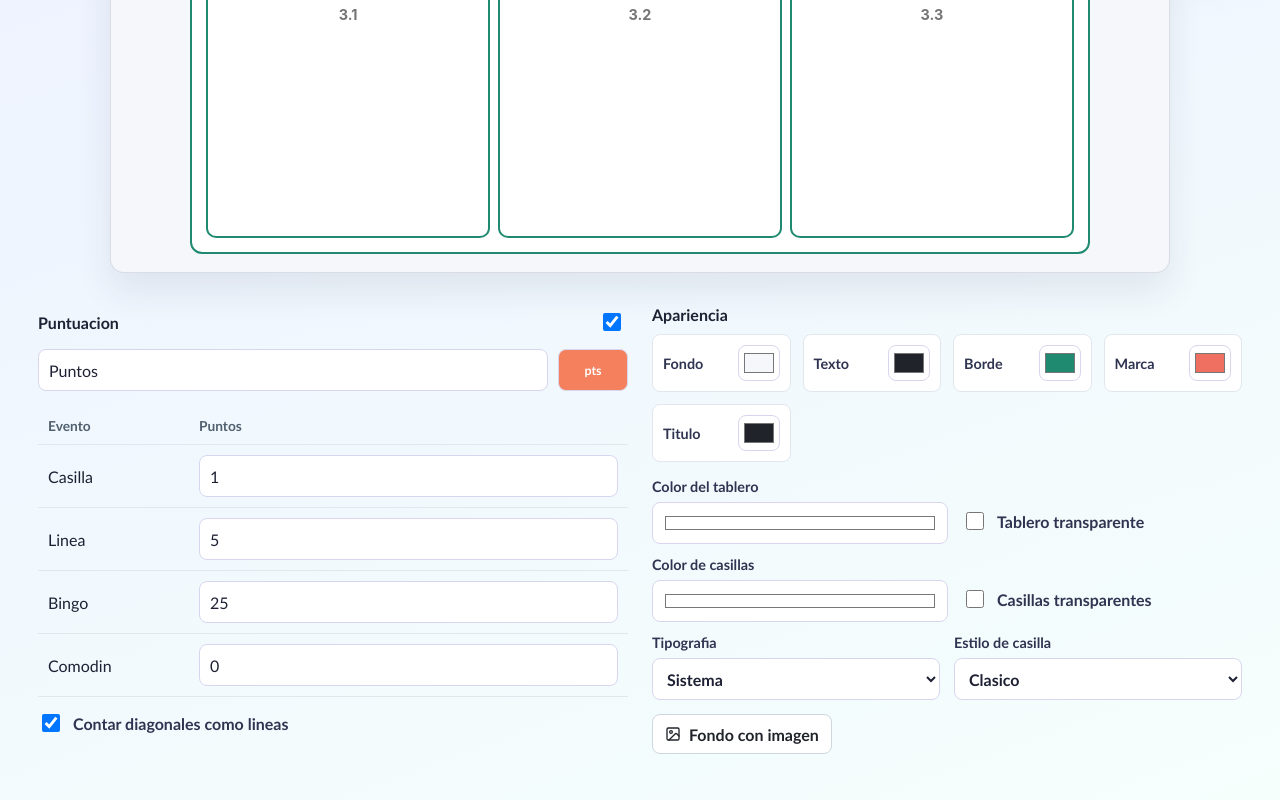
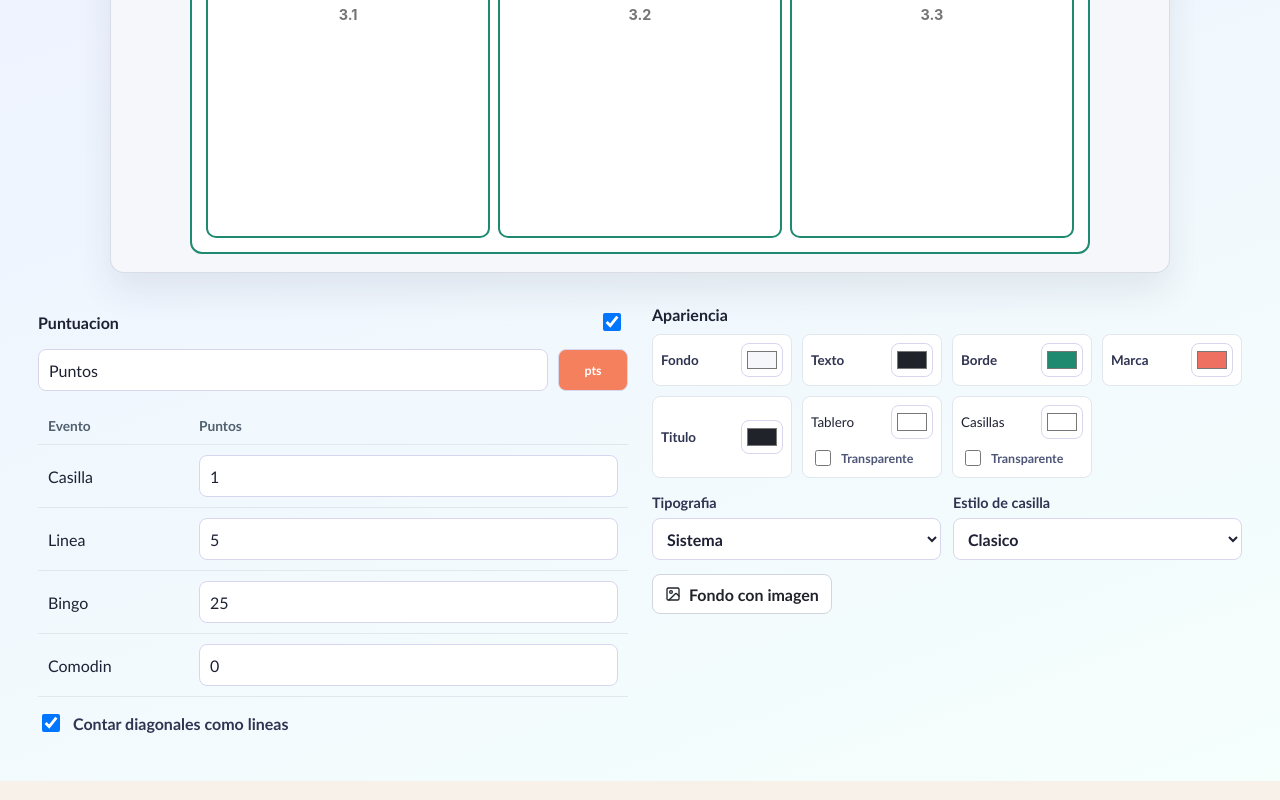
Before and after one commit to CarlesVall/Bingo, a React (Vite) app: page / in a window 1280 px wide. Shown: the part 1040-1840 px from the top of the page. Built offline with nearby package versions, Linux system fonts and the light colour scheme.

Commit message:
Refine appearance controls and card styles

```diff
--- a/src/components/AppearanceEditor.tsx
+++ b/src/components/AppearanceEditor.tsx
@@ -13,6 +13,34 @@ const colorFields: Array<{ key: keyof AppearanceConfig; label: string }> = [
   { key: "borderColor", label: "Borde" },
   { key: "markColor", label: "Marca" },
   { key: "titleColor", label: "Titulo" },
+];
+
+const fontOptions = [
+  { label: "Sistema", value: "Inter, system-ui, sans-serif" },
+  { label: "Rubik", value: "'Rubik', system-ui, sans-serif" },
+  { label: "Nunito", value: "'Nunito', system-ui, sans-serif" },
+  { label: "Baloo 2", value: "'Baloo 2', system-ui, sans-serif" },
+  { label: "Atkinson", value: "'Atkinson Hyperlegible', system-ui, sans-serif" },
+  { label: "Fraunces", value: "'Fraunces', Georgia, serif" },
+  { label: "Editorial", value: "Georgia, serif" },
+  { label: "Redondeada", value: "'Trebuchet MS', sans-serif" },
+  { label: "Mono", value: "'IBM Plex Mono', 'Courier New', monospace" },
+  { label: "Rotulador", value: "'Permanent Marker', cursive" },
+];
+
+const cellStyleOptions: Array<{
+  value: AppearanceConfig["cellStyle"];
+  label: string;
+}> = [
+  { value: "classic", label: "Clasico" },
+  { value: "soft", label: "Suave" },
+  { value: "bold", label: "Fuerte" },
+  { value: "minimal", label: "Minimal" },
+  { value: "rounded", label: "Redondeado" },
+  { value: "ticket", label: "Ticket" },
+  { value: "neon", label: "Neon" },
+  { value: "paper", label: "Papel" },
+  { value: "stamp", label: "Sello" },
 ];
 
 export function AppearanceEditor({ value, onChange }: AppearanceEditorProps) {
@@ -33,9 +61,9 @@ export function AppearanceEditor({ value, onChange }: AppearanceEditorProps) {
       <div className="panel-title-row">
         <h2>Apariencia</h2>
       </div>
-      <div className="color-grid">
+      <div className="appearance-color-grid">
         {colorFields.map((field) => (
-          <label key={field.key}>
+          <label className="appearance-color-control" key={field.key}>
             <span>{field.label}</span>
             <input
               type="color"
@@ -46,12 +74,10 @@ export function AppearanceEditor({ value, onChange }: AppearanceEditorProps) {
             />
           </label>
         ))}
-      </div>
-
-      <div className="board-appearance-row">
-        <label>
-          <span>Color del tablero</span>
+        <div className="appearance-color-control">
+          <span>Tablero</span>
           <input
+            aria-label="Color del tablero"
             type="color"
             value={isBoardTransparent ? "#ffffff" : value.boardColor}
             disabled={isBoardTransparent}
@@ -59,9 +85,7 @@ export function AppearanceEditor({ value, onChange }: AppearanceEditorProps) {
               onChange({ ...value, boardColor: event.target.value })
             }
           />
-        </label>
-
-        <label className="toggle-row board-transparent-toggle">
+          <label className="compact-check">
             <input
               type="checkbox"
               checked={isBoardTransparent}
@@ -73,14 +97,13 @@ export function AppearanceEditor({ value, onChange }: AppearanceEditorProps) {
                 })
               }
             />
-          Tablero transparente
+            Transparente
           </label>
         </div>
-
-      <div className="board-appearance-row">
-        <label>
-          <span>Color de casillas</span>
+        <div className="appearance-color-control">
+          <span>Casillas</span>
           <input
+            aria-label="Color de casillas"
             type="color"
             value={areCellsTransparent ? "#ffffff" : value.cellColor}
             disabled={areCellsTransparent}
@@ -88,9 +111,7 @@ export function AppearanceEditor({ value, onChange }: AppearanceEditorProps) {
               onChange({ ...value, cellColor: event.target.value })
             }
           />
-        </label>
-
-        <label className="toggle-row board-transparent-toggle">
+          <label className="compact-check">
             <input
               type="checkbox"
               checked={areCellsTransparent}
@@ -102,11 +123,12 @@ export function AppearanceEditor({ value, onChange }: AppearanceEditorProps) {
                 })
               }
             />
-          Casillas transparentes
+            Transparente
           </label>
         </div>
+      </div>
 
-      <div className="form-grid two">
+      <div className="appearance-select-grid">
         <label>
           <span>Tipografia</span>
           <select
@@ -115,10 +137,11 @@ export function AppearanceEditor({ value, onChange }: AppearanceEditorProps) {
               onChange({ ...value, fontFamily: event.target.value })
             }
           >
-            <option value="Inter, system-ui, sans-serif">Sistema</option>
-            <option value="Georgia, serif">Editorial</option>
-            <option value="'Trebuchet MS', sans-serif">Redondeada</option>
-            <option value="'Courier New', monospace">Mono</option>
+            {fontOptions.map((font) => (
+              <option key={font.value} value={font.value}>
+                {font.label}
+              </option>
+            ))}
           </select>
         </label>
         <label>
@@ -132,10 +155,11 @@ export function AppearanceEditor({ value, onChange }: AppearanceEditorProps) {
               })
             }
           >
-            <option value="classic">Clasico</option>
-            <option value="soft">Suave</option>
-            <option value="bold">Fuerte</option>
-            <option value="minimal">Minimal</option>
+            {cellStyleOptions.map((style) => (
+              <option key={style.value} value={style.value}>
+                {style.label}
+              </option>
+            ))}
           </select>
         </label>
       </div>
--- a/src/components/ScoreTypeEditor.tsx
+++ b/src/components/ScoreTypeEditor.tsx
@@ -107,23 +107,23 @@ export function ScoreTypeEditor({ value, onChange }: ScoreTypeEditorProps) {
               </tbody>
             </table>
           </div>
+
+          <label className="toggle-row score-diagonals-toggle">
+            <input
+              type="checkbox"
+              checked={value.includeDiagonals}
+              onChange={(event) =>
+                onChange({ ...value, includeDiagonals: event.target.checked })
+              }
+            />
+            Contar diagonales como lineas
+          </label>
         </>
       ) : (
         <p className="score-disabled-note">
           Las partidas se guardaran sin calcular puntos.
         </p>
       )}
-
-      <label className="toggle-row score-diagonals-toggle">
-        <input
-          type="checkbox"
-          checked={value.includeDiagonals}
-          onChange={(event) =>
-            onChange({ ...value, includeDiagonals: event.target.checked })
-          }
-        />
-        Contar diagonales como lineas
-      </label>
     </section>
   );
 }
--- a/src/domain/bingoTypes.ts
+++ b/src/domain/bingoTypes.ts
@@ -63,7 +63,16 @@ export type AppearanceConfig = {
   markColor: string;
   titleColor: string;
   fontFamily: string;
-  cellStyle: "classic" | "soft" | "bold" | "minimal";
+  cellStyle:
+    | "classic"
+    | "soft"
+    | "bold"
+    | "minimal"
+    | "rounded"
+    | "ticket"
+    | "neon"
+    | "paper"
+    | "stamp";
   backgroundImageDataUrl?: string;
 };
 
--- a/src/styles/global.css
+++ b/src/styles/global.css
@@ -1,3 +1,5 @@
+@import url("https://fonts.googleapis.com/css2?family=Atkinson+Hyperlegible:wght@400;700&family=Baloo+2:wght@500;700;800&family=Fraunces:opsz,wght@9..144,500;9..144,700;9..144,800&family=IBM+Plex+Mono:wght@500;700&family=Nunito:wght@500;700;800&family=Permanent+Marker&family=Rubik:wght@500;700;800&display=swap");
+
 :root {
   --ink-strong: #1e2133;
   --ink-soft: #4e5678;
@@ -500,34 +502,56 @@ input[type="file"] {
   min-width: 84px;
 }
 
-.color-grid {
-  display: grid;
-  grid-template-columns: repeat(auto-fit, minmax(130px, 1fr));
+.appearance-color-grid {
+  display: grid;
+  grid-template-columns: repeat(auto-fit, minmax(126px, 1fr));
+  gap: 10px;
+  margin-bottom: 16px;
+}
+
+.appearance-color-control {
+  display: grid;
+  grid-template-columns: minmax(0, 1fr) 42px;
+  align-items: center;
+  gap: 8px;
+  border: 1px solid #e2e7ee;
+  border-radius: 8px;
+  padding: 8px;
+  background: #ffffff;
+  min-width: 0;
+}
+
+.appearance-color-control > span {
+  min-width: 0;
+  font-size: 0.84rem;
+}
+
+.appearance-color-control input[type="color"] {
+  width: 42px;
+  height: 34px;
+  min-height: 34px;
+  padding: 3px;
+}
+
+.compact-check {
+  grid-column: 1 / -1;
+  display: flex;
+  align-items: center;
+  gap: 7px;
+  color: var(--ink-soft);
+  font-size: 0.78rem;
+  font-weight: 650;
+}
+
+.compact-check input {
+  width: 16px;
+  min-height: 16px;
+}
+
+.appearance-select-grid {
+  display: grid;
+  grid-template-columns: repeat(2, minmax(0, 1fr));
   gap: 12px;
-  margin-bottom: 16px;
-}
-
-.color-grid label {
-  grid-template-columns: 1fr auto;
-  align-items: center;
-  border: 1px solid #e2e7ee;
-  border-radius: 8px;
-  padding: 10px;
-  background: #ffffff;
-}
-
-.color-grid input {
-  width: 42px;
-  height: 36px;
-  min-height: 36px;
-  padding: 3px;
-}
-
-.board-appearance-row {
-  display: grid;
-  grid-template-columns: minmax(0, 1fr) minmax(200px, 280px);
-  gap: 14px;
-  margin-bottom: 12px;
 }
 
 .board-transparent-toggle {
@@ -752,6 +776,54 @@ button.bingo-cell {
   border-radius: 2px;
 }
 
+.bingo-board[data-style="rounded"] {
+  border-radius: 20px;
+}
+
+.bingo-board[data-style="rounded"] .bingo-cell {
+  border-width: 1px;
+  border-radius: 999px;
+  box-shadow: inset 0 0 0 2px color-mix(in srgb, var(--cell-border) 18%, transparent);
+}
+
+.bingo-board[data-style="ticket"] .bingo-cell {
+  border-width: 1px;
+  border-style: dashed;
+  border-radius: 6px;
+  box-shadow:
+    inset 10px 0 0 color-mix(in srgb, var(--mark-color) 18%, transparent),
+    0 5px 0 color-mix(in srgb, var(--cell-border) 18%, transparent);
+}
+
+.bingo-board[data-style="neon"] {
+  box-shadow:
+    inset 0 0 0 1px color-mix(in srgb, var(--cell-border) 35%, transparent),
+    0 0 24px color-mix(in srgb, var(--cell-border) 28%, transparent);
+}
+
+.bingo-board[data-style="neon"] .bingo-cell {
+  border-width: 1px;
+  border-radius: 12px;
+  text-shadow: 0 0 9px color-mix(in srgb, var(--cell-text) 32%, transparent);
+  box-shadow:
+    inset 0 0 12px color-mix(in srgb, var(--cell-border) 18%, transparent),
+    0 0 14px color-mix(in srgb, var(--cell-border) 22%, transparent);
+}
+
+.bingo-board[data-style="paper"] .bingo-cell {
+  border: 1px solid color-mix(in srgb, var(--cell-border) 48%, #ffffff);
+  border-radius: 4px;
+  box-shadow: 0 2px 8px rgba(32, 36, 42, 0.08);
+}
+
+.bingo-board[data-style="stamp"] .bingo-cell {
+  border-width: 3px;
+  border-style: dotted;
+  border-radius: 8px;
+  text-transform: uppercase;
+  box-shadow: inset 0 0 0 2px color-mix(in srgb, var(--cell-border) 20%, transparent);
+}
+
 .library-toolbar {
   display: grid;
   grid-template-columns: 22px minmax(0, 1fr);
@@ -1632,7 +1704,8 @@ button.bingo-cell {
 
 @media (max-width: 980px) {
   .create-config-grid,
-  .board-appearance-row {
+  .board-appearance-row,
+  .appearance-select-grid {
     grid-template-columns: 1fr;
   }
 
```
Lines whose indentation alone changed are shown as unchanged.
